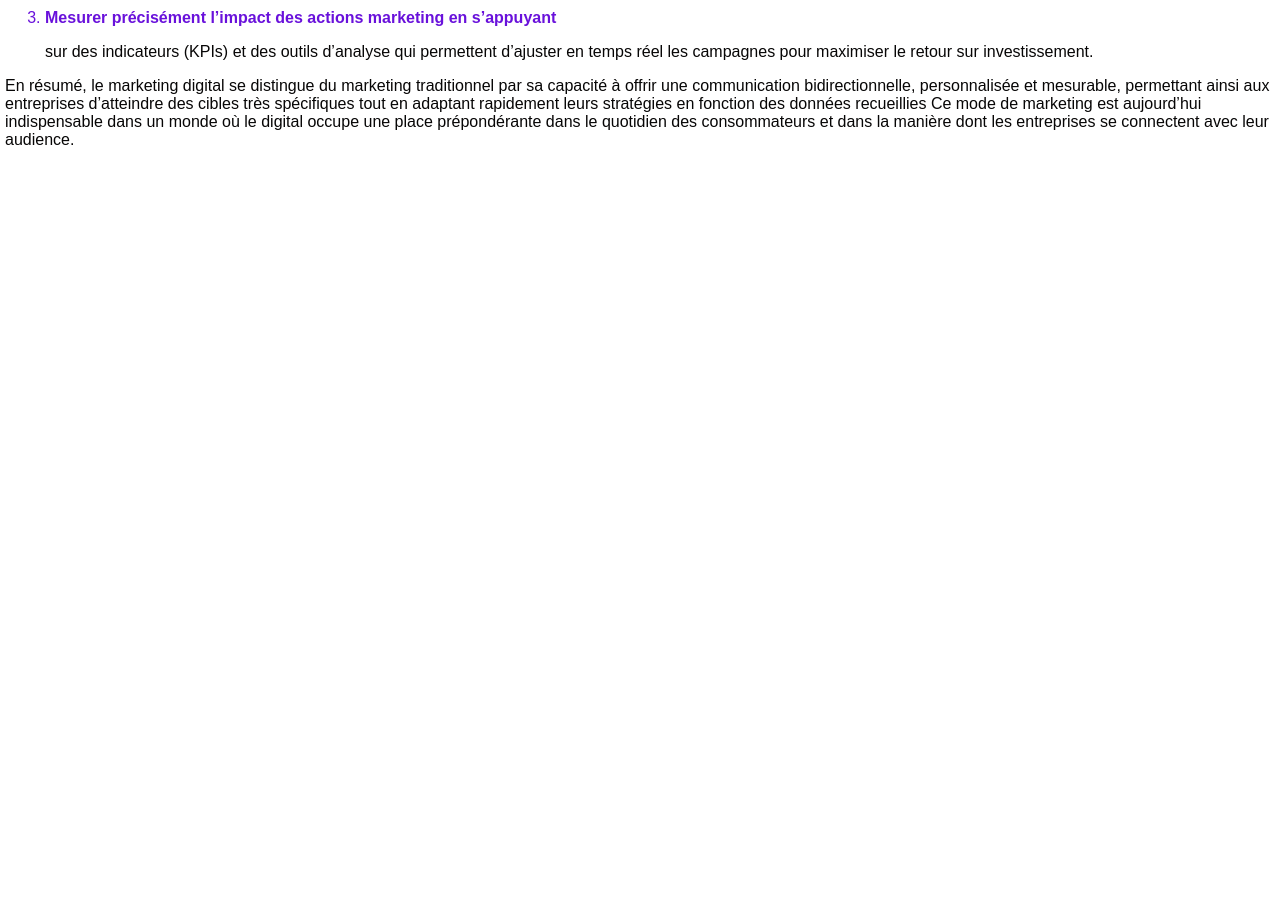
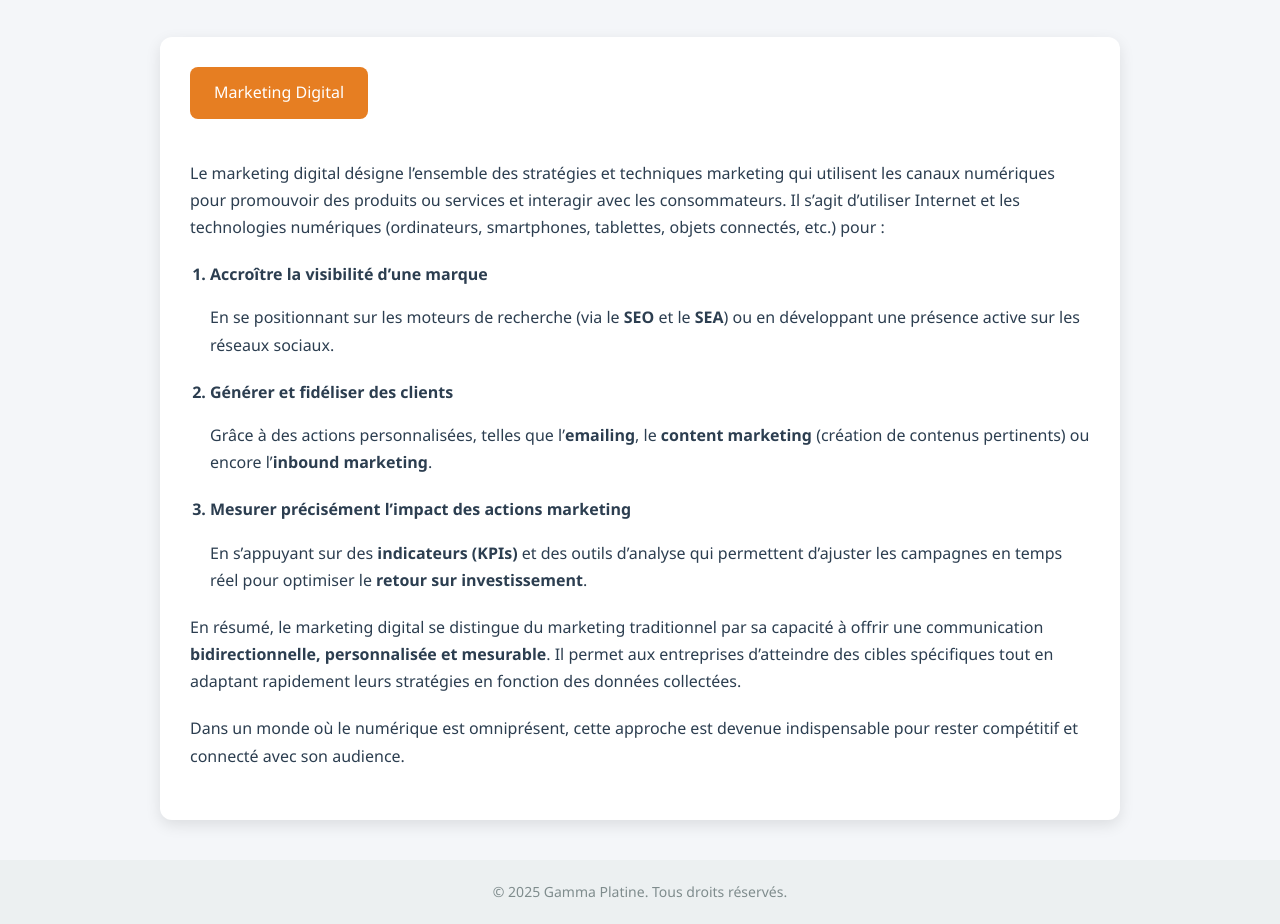
Before and after one commit to manegabechris/gamma-platine, a website: page marketing digital.html in a window 1280 px wide. Shown: the part 227-1151 px from the top of the page. Before the commit the page ends 800 px from the top, so only its background shows below. Drawn offline with Linux system fonts and the light colour scheme.

Commit message:
Update marketing digital.html
Signed-off-by: manegabe chris <191008699+manegabechris@users.noreply.github.com>

```diff
--- a/marketing digital.html
+++ b/marketing digital.html
@@ -1,25 +1,124 @@
 <!DOCTYPE html>
-<html lang="en">
+<html lang="fr">
 <head>
-    <meta charset="UTF-8">
-    <meta name="viewport" content="width=device-width, initial-scale=1.0">
-    <title>Document</title>
-    <link rel="stylesheet" href="Styles.CSS">
+  <meta charset="UTF-8">
+  <meta name="viewport" content="width=device-width, initial-scale=1.0">
+  <title>Marketing Digital - Gamma Platine</title>
+  <style>
+    body {
+      margin: 0;
+      font-family: 'Segoe UI', sans-serif;
+      background-color: #f4f6f9;
+      color: #2c3e50;
+      line-height: 1.7;
+    }
+
+    header {
+      background-color: #34495e;
+      color: #fff;
+      text-align: center;
+      padding: 40px 20px;
+    }
+
+    .container {
+      max-width: 900px;
+      margin: 40px auto;
+      padding: 30px;
+      background-color: #ffffff;
+      border-radius: 12px;
+      box-shadow: 0 5px 15px rgba(0, 0, 0, 0.1);
+    }
+
+    .btn {
+      display: inline-block;
+      background-color: #e67e22;
+      color: white;
+      padding: 12px 24px;
+      font-size: 16px;
+      border: none;
+      border-radius: 8px;
+      cursor: pointer;
+      margin-bottom: 25px;
+      text-decoration: none;
+      transition: background-color 0.3s ease, transform 0.2s ease;
+    }
+
+    .btn:hover {
+      background-color: #d35400;
+      transform: scale(1.05);
+    }
+
+    h2 {
+      color: #2c3e50;
+      margin-top: 0;
+    }
+
+    ol {
+      padding-left: 20px;
+    }
+
+    li {
+      margin-top: 20px;
+      font-weight: bold;
+    }
+
+    p {
+      margin-bottom: 20px;
+    }
+
+    footer {
+      background-color: #ecf0f1;
+      color: #7f8c8d;
+      text-align: center;
+      padding: 20px;
+      font-size: 14px;
+      margin-top: 40px;
+    }
+
+    @media (max-width: 600px) {
+      .container {
+        margin: 20px;
+        padding: 20px;
+      }
+
+      .btn {
+        width: 100%;
+        text-align: center;
+      }
+    }
+  </style>
 </head>
 <body>
-    <button> marketing digital</button>
-    <p>Le marketing digital désigne l’ensemble des stratégies et techniques marketing qui utilisent les canaux numériques pour promouvoir des produits ou services et interagir avec les consommateurs. Autrement dit, il s’agit d’utiliser Internet et les technologies numériques (ordinateurs, smartphones, tablettes, objets connectés, etc.) pour :</p>
 
-<ol>
-<li>
-  <strong>Accroître la visibilité d’une marque</strong></li> <p>en se positionnant sur les moteurs de recherche (via le SEO et le SEA) ou en développant une présence active sur les réseaux sociaux.</p>
- <li>
-     <strong>Générer et fidéliser des clients grâce</strong></li><p> à des actions personnalisées, telles que l’emailing, le content marketing (création et diffusion de contenus pertinents) ou encore l’inbound marketing.</p>
-         <li>
-<strong>Mesurer précisément l’impact des actions marketing en s’appuyant</strong></li><p> sur des indicateurs (KPIs) et des outils d’analyse qui permettent d’ajuster en temps réel les campagnes pour maximiser le retour sur investissement.</p>
-</ol>
-             <p>En résumé, le marketing digital se distingue du marketing traditionnel par sa capacité à offrir une communication bidirectionnelle, personnalisée et mesurable, permettant ainsi aux entreprises d’atteindre des cibles très spécifiques tout en adaptant rapidement leurs stratégies en fonction des données recueillies
-    Ce mode de marketing est aujourd’hui indispensable dans un monde où le digital occupe une place prépondérante dans le quotidien des consommateurs et dans la manière dont les entreprises se connectent avec leur audience.</p>
-</p>
+  <header>
+    <h1>Marketing Digital</h1>
+    <p>Gamma Platine - Connecter, Cibler, Convertir</p>
+  </header>
+
+  <div class="container">
+    <a class="btn" href="#">Marketing Digital</a>
+
+    <p>Le marketing digital désigne l’ensemble des stratégies et techniques marketing qui utilisent les canaux numériques pour promouvoir des produits ou services et interagir avec les consommateurs. Il s’agit d’utiliser Internet et les technologies numériques (ordinateurs, smartphones, tablettes, objets connectés, etc.) pour :</p>
+
+    <ol>
+      <li>Accroître la visibilité d’une marque</li>
+      <p>En se positionnant sur les moteurs de recherche (via le <strong>SEO</strong> et le <strong>SEA</strong>) ou en développant une présence active sur les réseaux sociaux.</p>
+
+      <li>Générer et fidéliser des clients</li>
+      <p>Grâce à des actions personnalisées, telles que l’<strong>emailing</strong>, le <strong>content marketing</strong> (création de contenus pertinents) ou encore l’<strong>inbound marketing</strong>.</p>
+
+      <li>Mesurer précisément l’impact des actions marketing</li>
+      <p>En s’appuyant sur des <strong>indicateurs (KPIs)</strong> et des outils d’analyse qui permettent d’ajuster les campagnes en temps réel pour optimiser le <strong>retour sur investissement</strong>.</p>
+    </ol>
+
+    <p>En résumé, le marketing digital se distingue du marketing traditionnel par sa capacité à offrir une communication <strong>bidirectionnelle, personnalisée et mesurable</strong>. Il permet aux entreprises d’atteindre des cibles spécifiques tout en adaptant rapidement leurs stratégies en fonction des données collectées.</p>
+
+    <p>Dans un monde où le numérique est omniprésent, cette approche est devenue indispensable pour rester compétitif et connecté avec son audience.</p>
+  </div>
+
+  <footer>
+    &copy; 2025 Gamma Platine. Tous droits réservés.
+  </footer>
+
 </body>
 </html>
```
